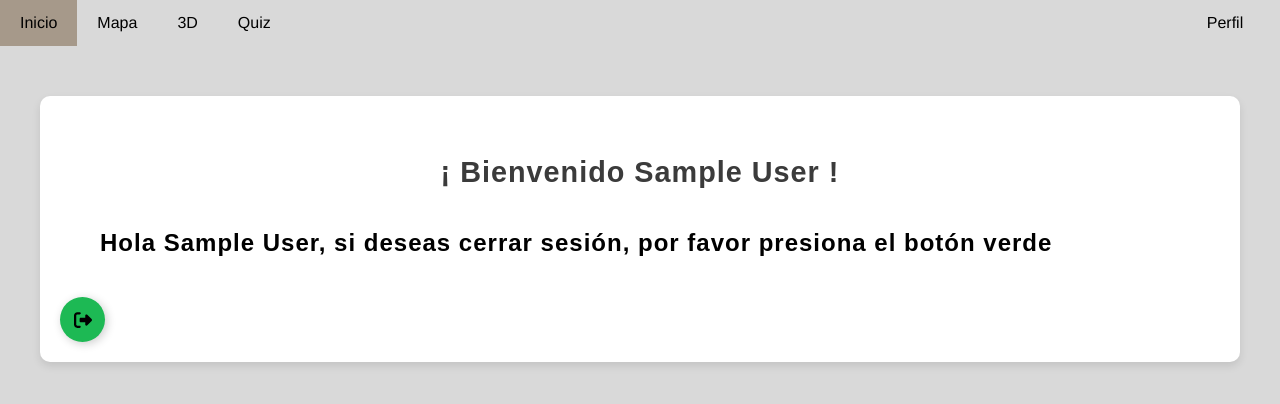
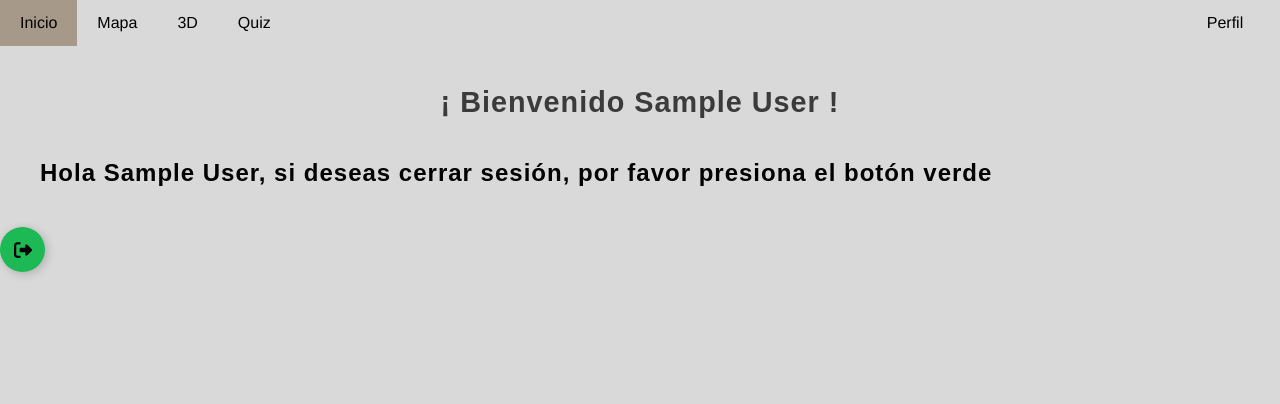
Before and after one commit to Andrxo16/proyect-eart-Univale-PI, a React (Vite) app: page /login in a window 1280 px wide. Shown: the top 404 px of the page. Built offline with nearby package versions, Linux system fonts and the light colour scheme; no server answers; sample sign-in values are in the browser's storage.

Commit message:
jcgs
login

```diff
--- a/src/assets/pages/login/Login.jsx
+++ b/src/assets/pages/login/Login.jsx
@@ -63,11 +63,13 @@ export default function Login() {
     // Retornamos el JSX que define la interfaz de usuario del componente
     return (
         <>
-        <Header /> {/* Mostramos el componente de encabezado */}
-        <div className="container-login"> {/* Contenedor principal con clase CSS */}
+            {/* Mostramos el componente de encabezado */}
+            <div> {/* Contenedor principal con clase CSS */}
 
                 {user ? ( // Si hay un usuario autenticado
                     <>
+                        <div>
+                            <Header />
                             <p className="welcome-text"> {/* Texto de bienvenida */}
                                 ¡ Bienvenido {user.displayName} ! {/* Muestra el nombre del usuario */}
                             </p>
@@ -83,6 +85,9 @@ export default function Login() {
                                 </div>
                                 <div className="text">Cerrar sesión</div> {/* Texto del botón */}
                             </button>
+
+
+                        </div>
                     </>
                 ) : ( // Si no hay un usuario autenticado
                     <div className="form"> {/* Contenedor del formulario */}
```
Lines whose indentation alone changed are shown as unchanged.
